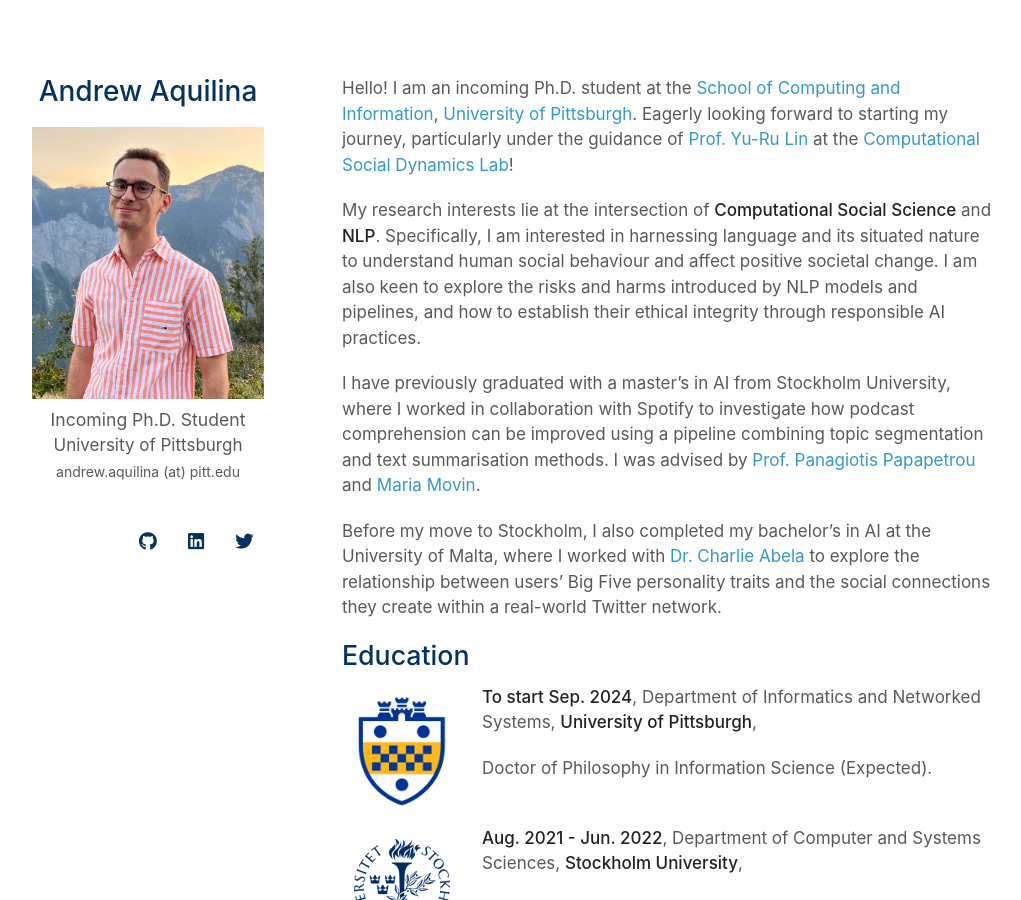
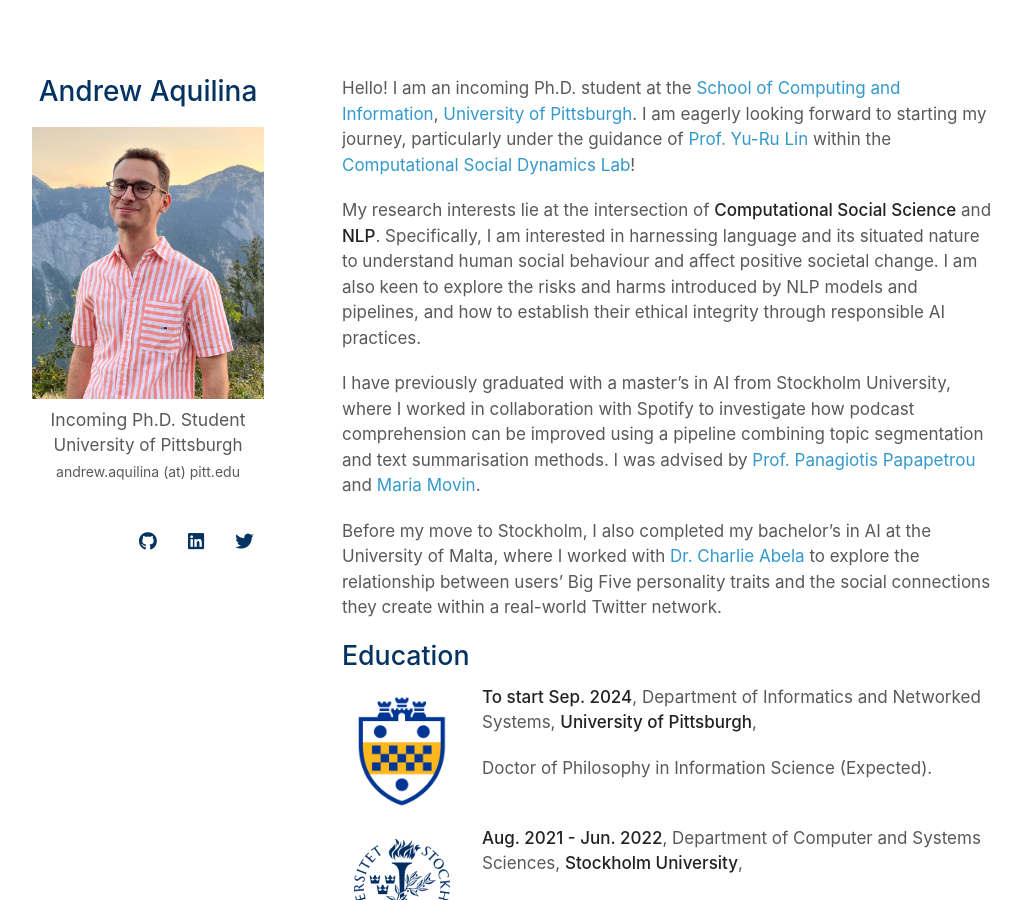
Before and after one commit to andaqu/andaqu.github.io, a Jekyll site: the page built from index.md, in a window 1280 px wide and 900 px high. Shown: the whole window, without its empty margins (128-1149 px from the left). Built offline with Jekyll 4.4.1, drawn with Linux system fonts in a browser that asks for light colours; nearby versions of some CDN libraries; a style sheet for code colours, icons or effects is not loaded.

Commit message:
Update index.md

```diff
--- a/index.md
+++ b/index.md
@@ -2,7 +2,7 @@
 layout: homepage
 ---
 
-Hello! I am an incoming Ph.D. student at the [School of Computing and Information](https://www.sci.pitt.edu/), [University of Pittsburgh](https://pitt.edu/). Eagerly looking forward to starting my journey, particularly under the guidance of [Prof. Yu-Ru Lin](http://www.yurulin.com/) at the [Computational Social Dynamics Lab](https://picsolab.github.io/)!
+Hello! I am an incoming Ph.D. student at the [School of Computing and Information](https://www.sci.pitt.edu/), [University of Pittsburgh](https://pitt.edu/). I am eagerly looking forward to starting my journey, particularly under the guidance of [Prof. Yu-Ru Lin](http://www.yurulin.com/) within the [Computational Social Dynamics Lab](https://picsolab.github.io/)!
 
 My research interests lie at the intersection of **Computational Social Science** and **NLP**. Specifically, I am interested in harnessing language and its situated nature to understand human social behaviour and affect positive societal change. I am also keen to explore the risks and harms introduced by NLP models and pipelines, and how to establish their ethical integrity through responsible AI practices.
 
```
